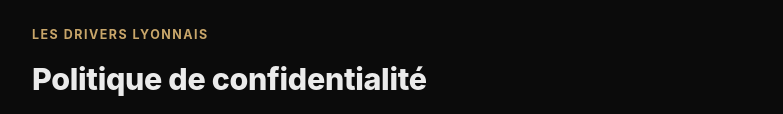
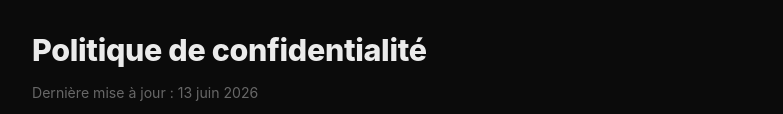
Before and after one commit to jayvee99/drivers-lyonnais-legal, a plain HTML site: page index.html in a window 1280 px wide. Shown: the part 243-357 px from the top of the page, without its empty margins (248-1031 px from the left). Drawn offline with Linux system fonts and the light colour scheme.

Commit message:
Update index.html

```diff
--- a/index.html
+++ b/index.html
@@ -97,7 +97,6 @@
   </head>
   <body>
     <img class="logo" src="12DL.svg" alt="Les Drivers Lyonnais" />
-    <p class="kicker">Les Drivers Lyonnais</p>
     <h1>Politique de confidentialité</h1>
     <p class="updated">Dernière mise à jour : 13 juin 2026</p>
 
```
